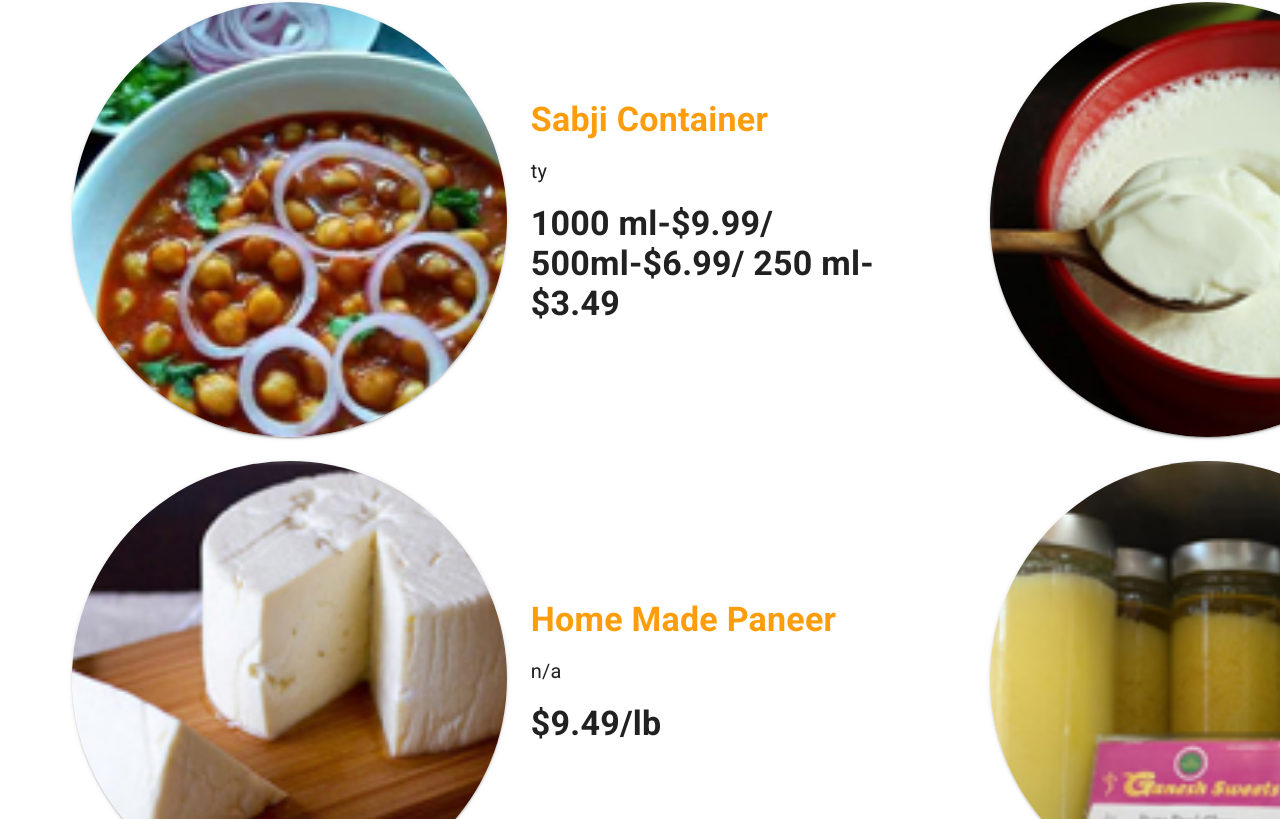
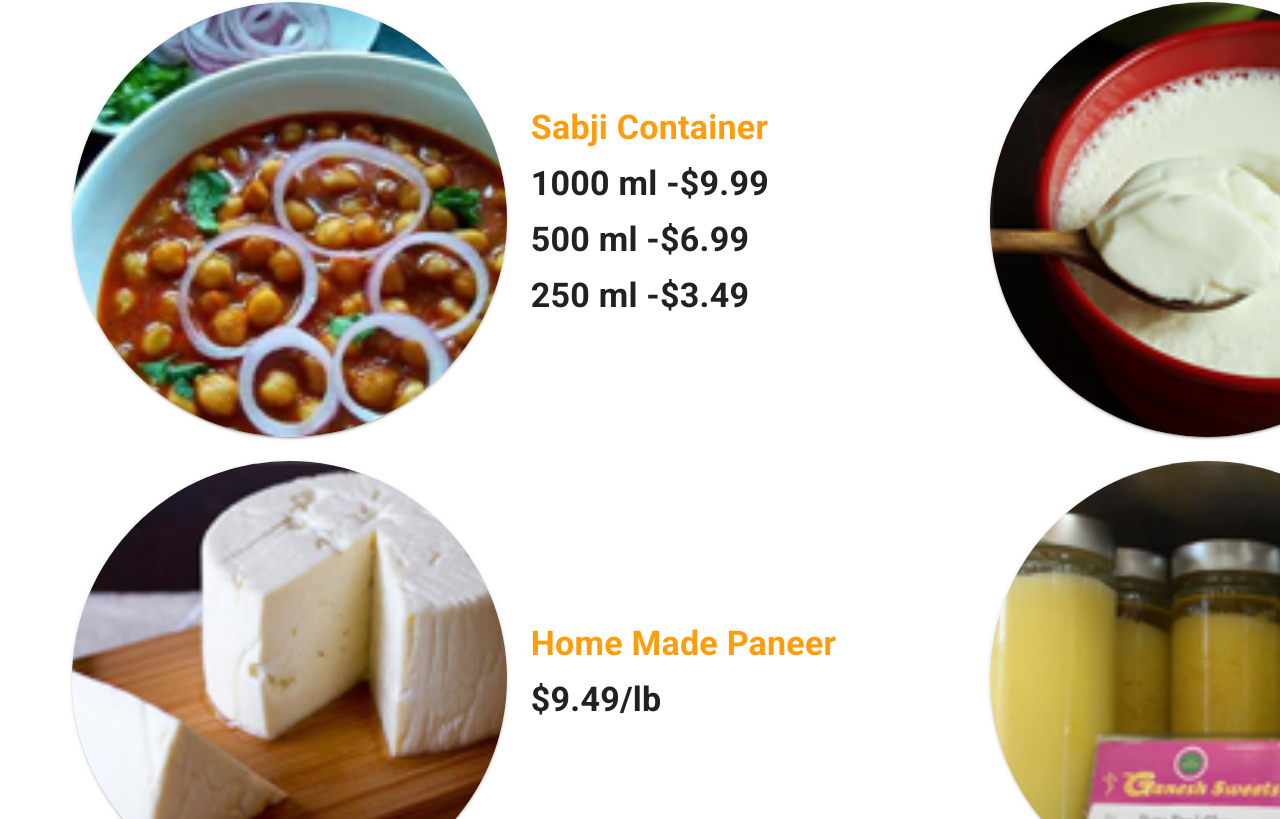
Before and after one commit to satindersingh472/ganesh_sweets_new, a Nuxt app: page /screenThree in a window 1280 px wide. Shown: the part 1521-2340 px from the top of the page. Built offline with nearby package versions, Linux system fonts and the light colour scheme.

Commit message:
working-on-fixing-fonts

```diff
--- a/pages/screenThree.vue
+++ b/pages/screenThree.vue
@@ -23,17 +23,17 @@
 
       <h3 class="primary--text text-center text-h3">SPECIAL PRODUCTS</h3>
       <v-row class="mt-3">
-        <v-col cols="6" v-for="(item, index) in special" :key="index">
-          <v-row>
+        <v-col cols="6" v-for="(special, index) in specials" :key="index">
+          <v-row >
             <v-col cols="6">
               <v-card rounded="pill">
-                <v-img width="100%" :src="imagePath(`${item['image_name']}`)" :alt="`image of ${item['name']}`"></v-img>
+                <v-img width="100%" :src="imagePath(`${special['image_name']}`)" :alt="`image of ${special['name']}`"></v-img>
               </v-card>
             </v-col>
             <v-col align-self="center" class=" font-weight-bold text-h4" cols="6">
-              <p class="primary--text">{{ item["name"] }}</p>
-              <p class="text-h6 font-weight-regular">{{ item['description'] }}</p>
-              <p>{{ item['price'] }}</p>
+              <p class="primary--text">{{ special["name"] }}</p>
+              <p v-for="(desc,index) in special['description']" :key="index">{{desc}}</p>
+              <p>{{special['price'] }}</p>
 
             </v-col>
           </v-row>
@@ -86,42 +86,42 @@ export default {data() {
 
       ],
 
-      special: [
+      specials: [
       {
             name:"Sabji Container",
             image_name:"sabzi_container.png",
-            price:"1000 ml-$9.99/ 500ml-$6.99/ 250 ml- $3.49",
-            description:"ty"
+            price:"",
+            description:["1000 ml -$9.99","500 ml -$6.99","250 ml -$3.49"]
         },
       {
             name:"Dahi",
             image_name:"dahi.png",
-            price:"1000Ml-$6.99/ 500ml-$4.50/ 250ml-$2.99",
-            description:"n/a"
+            price:"",
+            description:["1000 ml -$6.99","500 ml -$4.99","250 ml -$2.99"]
         },
          {
             name:"Home Made Paneer",
             image_name:"home_made_panner.png",
             price:"$9.49/lb",
-            description:"n/a"
+            description:[]
         },
         {
             name:"Pure Desi Ghee",
             image_name:"pure_desi_ghee.png",
-            price:"500 gram-$14.99/2 kg-$49.99",
-            description:"N/a"
+            price:"",
+            description:["500 gm -$14.99", "2 kg -$49.99"]
         },
         {
             name:"Tamarind",
             image_name:"tamarind.png",
-            price:"Large $6.00 each/ Small $4.00 each",
-            description:"N/a"
+            price:"",
+            description:["Large $6.00 each", "Small $4.00 each"]
         },
         {
             name:"Tawa Roti",
             image_name:"tawa_roti.png",
-            price:"5 for $3.99",
-            description:"N/A"
+            price:"",
+            description:["5 for $3.99"]
         },
 
       ],
```
